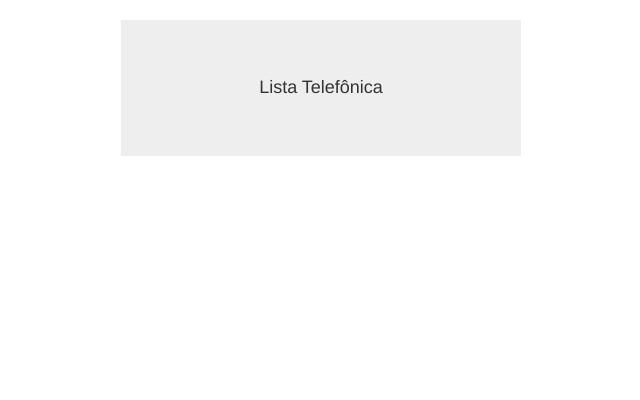
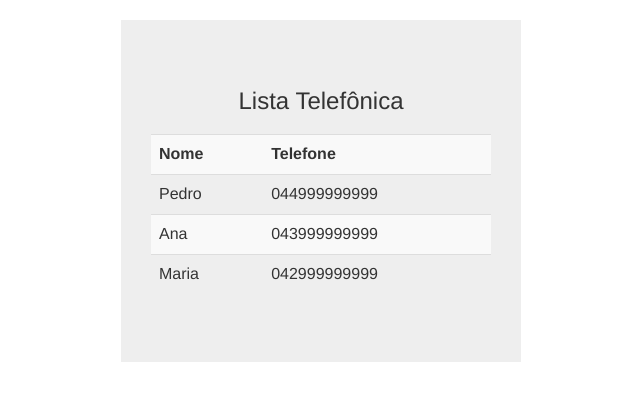
Before and after one commit to katiasilva13/AngularJS-Rodrigo-Branas, a plain HTML site: page index.html in a window 1280 px wide. Shown: the whole page, without its empty margins (319-959 px from the left). Drawn offline with nearby package versions, Linux system fonts and the light colour scheme.

Commit message:
table - v1.2.1

```diff
--- a/index.html
+++ b/index.html
@@ -11,6 +11,9 @@
             margin-left: auto;
             margin-right: auto;
         }
+        .table{
+            margin-top: 20px;
+        }
     </style>
     <script src="lib/angular/angular.js"></script>
     <script>
@@ -19,13 +22,28 @@
         .module("listaTelefonica")
         .controller("listaTelefonicaCtrl", function ($scope) {
           $scope.app = "Lista Telefônica";
+          $scope.contatos = [
+              {nome: "Pedro", telefone:"044999999999"},
+              {nome: "Ana", telefone:"043999999999"},
+              {nome: "Maria", telefone:"042999999999"},
+          ]
         });
     </script>
   </head>
   <body ng-controller="listaTelefonicaCtrl">
     <div class="jumbotron">
         <!-- <h4 ng-bind="app"></h4> -->
-        <h4>{{app}}</h4>
+        <h3>{{app}}</h3>
+        <table class="table table-striped">
+            <tr>
+                <th>Nome </th>
+                <th>Telefone </th>
+            </tr>
+            <tr ng-repeat="contato in contatos">
+                <td>{{contato.nome}}</td>
+                <td>{{contato.telefone}}</td>
+            </tr>
+        </table>
     </div>
   </body>
 </html>
```
